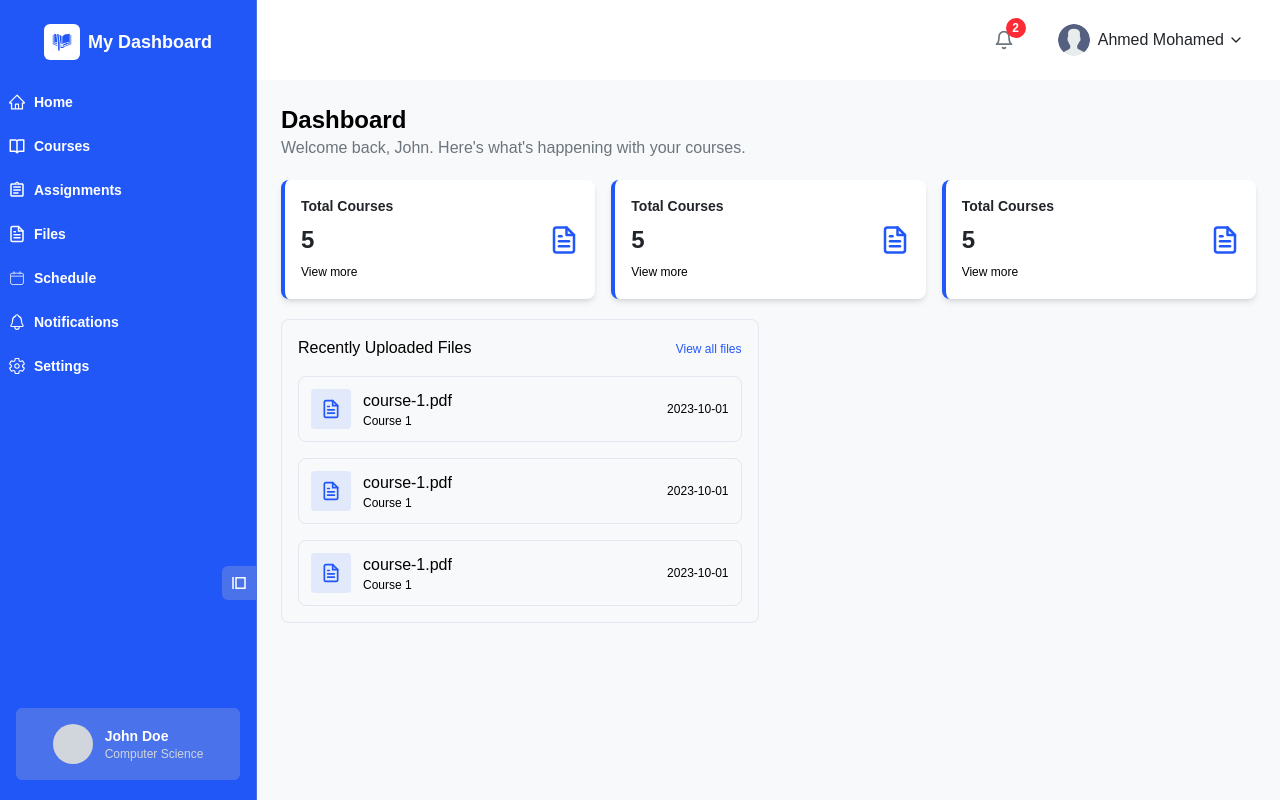
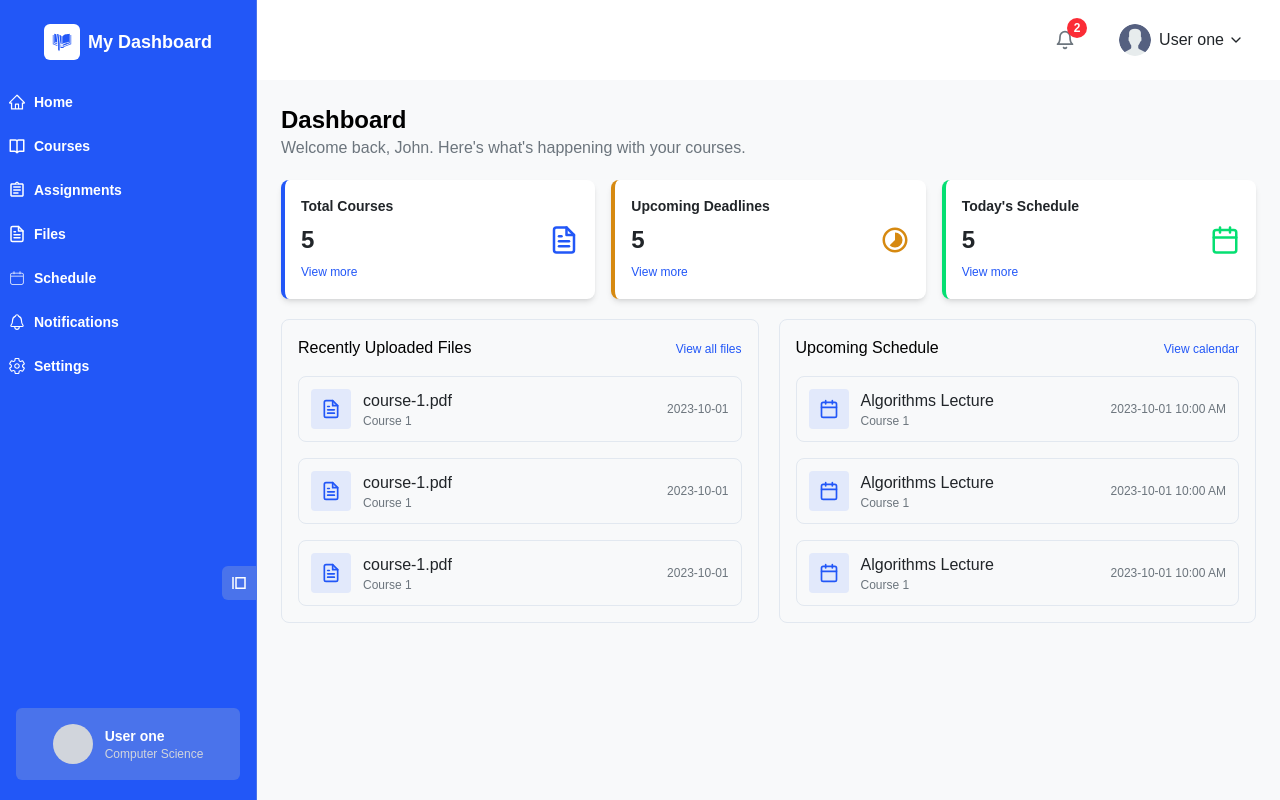
Before and after one commit to DevNexEssam/uni-portal, a Next.js app: page /dashboard in a window 1280 px wide. Built offline with nearby package versions, Linux system fonts and the light colour scheme.

Commit message:
edit dashboard

```diff
--- a/app/(pages)/dashboard/page.tsx
+++ b/app/(pages)/dashboard/page.tsx
@@ -1,8 +1,10 @@
 /* eslint-disable react/no-unescaped-entities */
 import StartCard from "@/components/ui/StartCard";
 import Link from "next/link";
-import { FiFileText } from "react-icons/fi";
+import { FiCalendar, FiFileText } from "react-icons/fi";
 import RecentlyUploadedFilesCard from "../../../components/ui/RecentlyUploadedFilesCard ";
+import UpcomingScheduleCard from "../../../components/ui/UpcomingScheduleCard";
+import { MdOutlineTimelapse } from "react-icons/md";
 
 const page = () => {
   return (
@@ -18,25 +20,25 @@ const page = () => {
         <StartCard
           title="Total Courses"
           count={5}
-          icon={<FiFileText className="text-primary" />}
+          icon={<FiFileText />}
           iconClass="text-primary"
           colorClass="border-primary"
           link="/dashboard"
         />
         <StartCard
-          title="Total Courses"
+          title="Upcoming Deadlines"
           count={5}
-          icon={<FiFileText className="text-primary" />}
-          iconClass="text-primary"
-          colorClass="border-primary"
+          icon={<MdOutlineTimelapse />}
+          iconClass="text-warning"
+          colorClass="border-warning"
           link="/dashboard"
         />
         <StartCard
-          title="Total Courses"
+          title="Today's Schedule"
           count={5}
-          icon={<FiFileText className="text-primary" />}
-          iconClass="text-primary"
-          colorClass="border-primary"
+          icon={<FiCalendar />}
+          iconClass="text-green-400"
+          colorClass="border-green-400"
           link="/dashboard"
         />
       </div>
@@ -76,6 +78,36 @@ const page = () => {
           </div>
         </div>
         {/* Upcoming Schedule */}
+        <div className="border border-slate-200 rounded-lg p-4">
+          <div className="flex items-center justify-between mb-4">
+            <span>Upcoming Schedule</span>
+            <span>
+              <Link
+                href="/dashboard"
+                className="text-xs text-primary hover:underline font-medium"
+              >
+                View calendar
+              </Link>
+            </span>
+          </div>
+          <div className="flex flex-col gap-4">
+          <UpcomingScheduleCard
+          title="Algorithms Lecture"
+          course="Course 1"
+          time="2023-10-01 10:00 AM"
+          />
+          <UpcomingScheduleCard
+          title="Algorithms Lecture"
+          course="Course 1"
+          time="2023-10-01 10:00 AM"
+          />
+          <UpcomingScheduleCard
+          title="Algorithms Lecture"
+          course="Course 1"
+          time="2023-10-01 10:00 AM"
+          />
+          </div>
+        </div>
       </div>
     </div>
   );
--- a/components/layout/DashboardNavbar.tsx
+++ b/components/layout/DashboardNavbar.tsx
@@ -1,14 +1,20 @@
 "use client";
 import React, { useState } from "react";
-import { FiBell, FiLogOut, FiUser, FiSettings, FiChevronDown } from "react-icons/fi";
+import {
+  FiBell,
+  FiLogOut,
+  FiUser,
+  FiSettings,
+  FiChevronDown,
+} from "react-icons/fi";
 import Image from "next/image";
 
 const DashboardNavbar = () => {
   const [isDropdownOpen, setIsDropdownOpen] = useState(false);
   const user = {
-    name: "Ahmed Mohamed",
+    name: "User one",
     avatar: "/user.png",
-    role: "Student"
+    role: "Student",
   };
 
   return (
@@ -61,7 +67,11 @@ const DashboardNavbar = () => {
               )}
               <span className="font-medium text-text hidden md:inline-flex items-center gap-1">
                 {user.name}
-                <FiChevronDown className={`transition-transform duration-200 ${isDropdownOpen ? 'rotate-180' : ''}`} />
+                <FiChevronDown
+                  className={`transition-transform duration-200 ${
+                    isDropdownOpen ? "rotate-180" : ""
+                  }`}
+                />
               </span>
             </button>
 
--- a/components/layout/Sidebar.tsx
+++ b/components/layout/Sidebar.tsx
@@ -13,10 +13,20 @@ import Link from "next/link";
 const Links = [
   { id: 0, label: "home", icon: <AiOutlineHome />, path: "/" },
   { id: 1, label: "Courses", icon: <BiBookOpen />, path: "/courses" },
-  { id: 2, label: "Assignments", icon: <MdOutlineAssignment />, path: "/assignments" },
+  {
+    id: 2,
+    label: "Assignments",
+    icon: <MdOutlineAssignment />,
+    path: "/assignments",
+  },
   { id: 3, label: "Files", icon: <FiFileText />, path: "/files" },
   { id: 4, label: "Schedule", icon: <CiCalendar />, path: "/schedule" },
-  { id: 5, label: "Notifications", icon: <IoNotificationsOutline />, path: "/notifications" },
+  {
+    id: 5,
+    label: "Notifications",
+    icon: <IoNotificationsOutline />,
+    path: "/notifications",
+  },
   { id: 6, label: "Settings", icon: <IoSettingsOutline />, path: "/settings" },
 ];
 
@@ -41,17 +51,25 @@ const Sidebar = () => {
         className="hidden md:block absolute bottom-50 right-0 p-2 bg-primary-light rounded-l-md text-white cursor-pointer"
         onClick={() => setIsExpanded(!isExpanded)}
       >
-        <span className="text-lg">{isExpanded ? <CgSidebar /> : <CgSidebarRight />}</span>
+        <span className="text-lg">
+          {isExpanded ? <CgSidebar /> : <CgSidebarRight />}
+        </span>
       </button>
 
-      <div className={`transition-all duration-300 ease-in-out ${isExpanded ? "w-64" : "w-20"}`}>
+      <div
+        className={`transition-all duration-300 ease-in-out ${
+          isExpanded ? "w-64" : "w-20"
+        }`}
+      >
         {/* Logo */}
         <div className="flex items-center space-x-2 p-6 justify-center">
           <span className="text-primary bg-background p-2 rounded-md text-xl">
             <GiBookmarklet />
           </span>
           {isExpanded && (
-            <span className="text-white text-lg font-semibold">My Dashboard</span>
+            <span className="text-white text-lg font-semibold">
+              My Dashboard
+            </span>
           )}
         </div>
 
@@ -61,7 +79,9 @@ const Sidebar = () => {
             <Link key={item.id} href={item.path}>
               <div
                 title={item.label}
-                className={`flex items-center space-x-2 p-2 hover:bg-primary-light rounded-md transition-all duration-300 ease-in-out ${isExpanded ? "justify-start" : "justify-center"}`}
+                className={`flex items-center space-x-2 p-2 hover:bg-primary-light rounded-md transition-all duration-300 ease-in-out ${
+                  isExpanded ? "justify-start" : "justify-center"
+                }`}
               >
                 <span className="text-white text-lg">{item.icon}</span>
                 {isExpanded && (
@@ -75,12 +95,16 @@ const Sidebar = () => {
         </div>
 
         {/* User Info */}
-        <div className={`absolute bottom-5 w-full ${isExpanded ? "px-4" : "px-0"} `}>
+        <div
+          className={`absolute bottom-5 w-full ${
+            isExpanded ? "px-4" : "px-0"
+          } `}
+        >
           <div className="flex items-center justify-center space-x-3 p-4 bg-primary-light rounded-md text-white">
             <div className="w-10 h-10 rounded-full bg-gray-300"></div>
             {isExpanded && (
               <div>
-                <p className="text-sm font-semibold">John Doe</p>
+                <p className="text-sm font-semibold">User one</p>
                 <p className="text-xs text-gray-300">Computer Science</p>
               </div>
             )}
--- a/components/ui/RecentlyUploadedFilesCard .tsx
+++ b/components/ui/RecentlyUploadedFilesCard .tsx
@@ -14,12 +14,12 @@ const RecentlyUploadedFilesCard = ({ fileName , course , date } : RecentlyUpload
               <FiFileText className="h-5 w-5" />
             </div>
             <div>
-              <p className="font-medium text-foreground">{fileName}</p>
-              <p className="text-xs text-foreground-secondary">{course}</p>
+              <p className="font-medium text-text">{fileName}</p>
+              <p className="text-xs text-text-secondary">{course}</p>
             </div>
           </div>
           <div className="flex items-center gap-2">
-            <span className="text-xs text-foreground-secondary">{date}</span>
+            <span className="text-xs text-text-secondary">{date}</span>
           </div>
         </div>
     </div>
--- a/components/ui/StartCard.tsx
+++ b/components/ui/StartCard.tsx
@@ -24,7 +24,7 @@ const CardComponent = ({
       {link && (
         <Link
           href={link}
-          className={`mt-2 inline-block text-xs ${colorClass} hover:underline font-medium`}
+          className={`mt-2 inline-block text-xs ${colorClass} hover:underline font-medium text-primary`}
         >
           View more
         </Link>
--- /dev/null
+++ b/components/ui/UpcomingScheduleCard.tsx
@@ -0,0 +1,26 @@
+import React from 'react';
+import { FiCalendar } from 'react-icons/fi';
+import { UpcomingScheduleCardProps } from '../../types';
+
+const UpcomingScheduleCard = ({ title, course, time }: UpcomingScheduleCardProps) => {
+  return (
+    <div className="space-y-4">
+      <div className="flex items-center justify-between rounded-lg border border-slate-200 p-3 hover:bg-background">
+        <div className="flex items-center gap-3">
+          <div className="flex h-10 w-10 items-center justify-center rounded bg-primary/10 text-primary">
+            <FiCalendar className="h-5 w-5" />
+          </div>
+          <div>
+            <p className="font-medium text-text">{title}</p>
+            <p className="text-xs text-text-secondary">{course}</p>
+          </div>
+        </div>
+        <div className="flex items-center gap-2">
+          <span className="text-xs text-text-secondary">{time}</span>
+        </div>
+      </div>
+    </div>
+  );
+};
+
+export default UpcomingScheduleCard;
--- a/types/index.ts
+++ b/types/index.ts
@@ -52,3 +52,9 @@ export interface Feature {
     icon?: React.ReactNode;
     course?: string;
   }
+
+  export interface UpcomingScheduleCardProps {
+    title: string;
+    course: string;
+    time: string;
+  }
```
